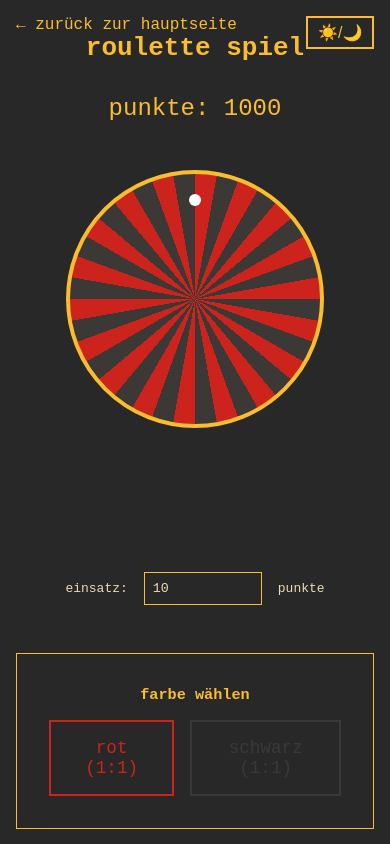
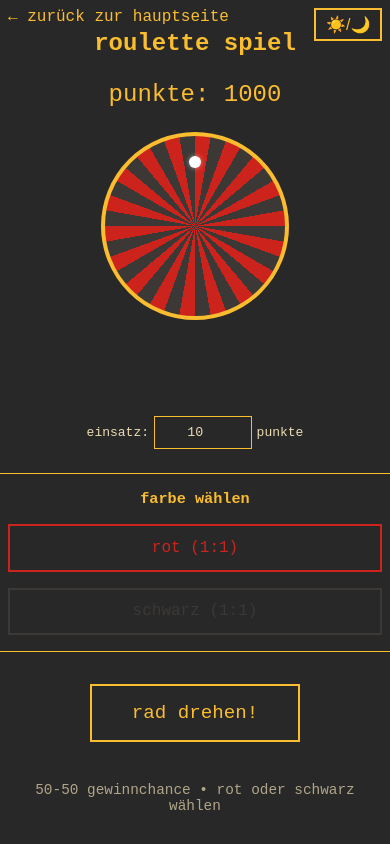
Before and after one commit to BlondieMichelle/blondie.dev, a plain HTML site: page roulette.html in a window 390 px wide. Shown: the top 844 px of the page. Drawn offline with Linux system fonts and the light colour scheme.

Commit message:
Update roulette.html

```diff
--- a/roulette.html
+++ b/roulette.html
@@ -29,15 +29,12 @@
       background-color: var(--bg);
       color: var(--text);
       font-family: monospace;
-      display: flex;
-      flex-direction: column;
-      align-items: center;
-      justify-content: center;
+      margin: 0;
+      padding: 0;
       min-height: 100vh;
-      margin: 0;
       text-transform: lowercase;
       transition: background-color 0.3s, color 0.3s;
-      padding: 1rem;
+      position: relative;
     }
 
     .back-link {
@@ -47,6 +44,7 @@
       color: var(--highlight);
       text-decoration: none;
       font-size: 1rem;
+      z-index: 10;
     }
 
     #toggle-theme {
@@ -59,33 +57,45 @@
       padding: 0.3rem 0.6rem;
       font-size: 1rem;
       cursor: pointer;
+      z-index: 10;
+    }
+
+    .main-container {
+      display: flex;
+      flex-direction: column;
+      align-items: center;
+      justify-content: center;
+      min-height: 100vh;
+      padding: 2rem 1rem;
+      box-sizing: border-box;
     }
 
     h1 {
       color: var(--highlight);
-      margin-bottom: 2rem;
+      margin: 0 0 2rem 0;
       text-align: center;
+      font-size: 2rem;
     }
 
     .game-container {
       display: flex;
       flex-direction: column;
       align-items: center;
-      gap: 2rem;
-      max-width: 800px;
+      gap: 1.5rem;
+      max-width: 600px;
       width: 100%;
     }
 
     .points-display {
       font-size: 1.5rem;
       color: var(--highlight);
-      margin-bottom: 1rem;
+      text-align: center;
     }
 
     .roulette-wheel {
       position: relative;
-      width: 300px;
-      height: 300px;
+      width: 280px;
+      height: 280px;
       border-radius: 50%;
       border: 4px solid var(--highlight);
       background: conic-gradient(
@@ -128,18 +138,7 @@
       );
       transition: transform 3s cubic-bezier(0.25, 0.46, 0.45, 0.94);
       overflow: hidden;
-    }
-
-    .wheel-numbers {
-      position: absolute;
-      top: 10px;
-      left: 10px;
-      right: 10px;
-      bottom: 10px;
-      border-radius: 50%;
-      display: flex;
-      align-items: center;
-      justify-content: center;
+      margin: 0 auto;
     }
 
     .ball {
@@ -152,24 +151,55 @@
       left: 50%;
       transform: translateX(-50%);
       transition: transform 3s cubic-bezier(0.25, 0.46, 0.45, 0.94);
+      box-shadow: 0 0 5px rgba(255, 255, 255, 0.5);
     }
 
-    .betting-area {
+    .result {
+      text-align: center;
+      font-size: 1.1rem;
+      min-height: 3rem;
       display: flex;
+      flex-direction: column;
       justify-content: center;
-      gap: 2rem;
+      align-items: center;
+    }
+
+    .win {
+      color: var(--up);
+    }
+
+    .lose {
+      color: var(--down);
+    }
+
+    .bet-amount {
+      display: flex;
+      align-items: center;
+      justify-content: center;
+      gap: 0.5rem;
+      text-align: center;
+    }
+
+    .bet-amount input {
+      background: none;
+      border: 1px solid var(--highlight);
+      color: var(--text);
+      padding: 0.5rem;
+      font-family: inherit;
+      width: 80px;
+      text-align: center;
+    }
+
+    .betting-section {
+      border: 1px solid var(--highlight);
+      padding: 1.5rem;
+      background: rgba(40, 40, 40, 0.3);
+      text-align: center;
       width: 100%;
       max-width: 400px;
     }
 
-    .bet-section {
-      border: 1px solid var(--highlight);
-      padding: 2rem;
-      background: rgba(40, 40, 40, 0.3);
-      text-align: center;
-    }
-
-    .bet-section h3 {
+    .betting-section h3 {
       margin: 0 0 1rem 0;
       color: var(--highlight);
     }
@@ -177,18 +207,21 @@
     .bet-buttons {
       display: flex;
       gap: 1rem;
+      justify-content: center;
     }
 
     .bet-btn {
       background: none;
       border: 2px solid var(--text);
       color: var(--text);
-      padding: 1rem 2rem;
+      padding: 0.8rem 1.5rem;
       cursor: pointer;
       font-family: inherit;
       text-transform: lowercase;
       transition: all 0.3s;
-      font-size: 1.1rem;
+      font-size: 1rem;
+      flex: 1;
+      max-width: 150px;
     }
 
     .bet-btn:hover {
@@ -226,32 +259,17 @@
       color: var(--text);
     }
 
-    .bet-amount {
-      display: flex;
-      align-items: center;
-      gap: 1rem;
-      margin: 1rem 0;
-    }
-
-    .bet-amount input {
-      background: none;
-      border: 1px solid var(--highlight);
-      color: var(--text);
-      padding: 0.5rem;
-      font-family: inherit;
-      width: 100px;
-    }
-
     .spin-btn {
       background: none;
       border: 2px solid var(--highlight);
       color: var(--highlight);
-      padding: 1rem 2rem;
+      padding: 1rem 2.5rem;
       font-size: 1.2rem;
       cursor: pointer;
       font-family: inherit;
       text-transform: lowercase;
       transition: all 0.3s;
+      margin: 0.5rem 0;
     }
 
     .spin-btn:hover:not(:disabled) {
@@ -264,38 +282,63 @@
       cursor: not-allowed;
     }
 
-    .result {
-      text-align: center;
-      font-size: 1.2rem;
-      margin: 1rem 0;
-      min-height: 2rem;
-    }
-
-    .win {
-      color: var(--up);
-    }
-
-    .lose {
-      color: var(--down);
-    }
-
     .rules {
-      margin-top: 1rem;
       font-size: 0.9rem;
       color: var(--text);
       text-align: center;
       opacity: 0.7;
+      margin-top: 0.5rem;
     }
 
     @media (max-width: 768px) {
-      .betting-area {
-        flex-direction: column;
-        align-items: center;
+      .main-container {
+        padding: 1rem 0.5rem;
       }
 
       .roulette-wheel {
-        width: 250px;
-        height: 250px;
+        width: 220px;
+        height: 220px;
+      }
+
+      .bet-buttons {
+        flex-direction: column;
+      }
+
+      .bet-btn {
+        max-width: none;
+      }
+
+      h1 {
+        font-size: 1.5rem;
+        margin-bottom: 1.5rem;
+      }
+
+      .back-link, #toggle-theme {
+        top: 0.5rem;
+      }
+
+      .back-link {
+        left: 0.5rem;
+      }
+
+      #toggle-theme {
+        right: 0.5rem;
+      }
+    }
+
+    @media (max-width: 480px) {
+      .roulette-wheel {
+        width: 180px;
+        height: 180px;
+      }
+
+      .betting-section {
+        padding: 1rem;
+      }
+
+      .bet-amount {
+        flex-wrap: wrap;
+        gap: 0.3rem;
       }
     }
   </style>
@@ -304,6 +347,7 @@
   <a href="index.html" class="back-link">← zurück zur hauptseite</a>
   <button id="toggle-theme">☀️/🌙</button>
 
+  <div class="main-container">
     <h1>roulette spiel</h1>
 
     <div class="game-container">
@@ -321,13 +365,11 @@
         <span>punkte</span>
       </div>
 
-    <div class="betting-area">
-      <div class="bet-section">
+      <div class="betting-section">
         <h3>farbe wählen</h3>
         <div class="bet-buttons">
           <button class="bet-btn red" data-bet="red">rot (1:1)</button>
           <button class="bet-btn black" data-bet="black">schwarz (1:1)</button>
-        </div>
         </div>
       </div>
 
@@ -335,6 +377,7 @@
 
       <div class="rules">
         50-50 gewinnchance • rot oder schwarz wählen
+      </div>
     </div>
   </div>
 
@@ -415,7 +458,7 @@
       const finalAngle = ((winningNumber - 1) * 10) + (spins * 360);
 
       wheel.style.transform = `rotate(${finalAngle}deg)`;
-      ball.style.transform = `translateX(-50%) rotate(${-finalAngle}deg) translateX(140px)`;
+      ball.style.transform = `translateX(-50%) rotate(${-finalAngle}deg) translateX(130px)`;
 
       setTimeout(() => {
         checkWin(winningNumber, betAmount);
```
Lines whose indentation alone changed are shown as unchanged.
